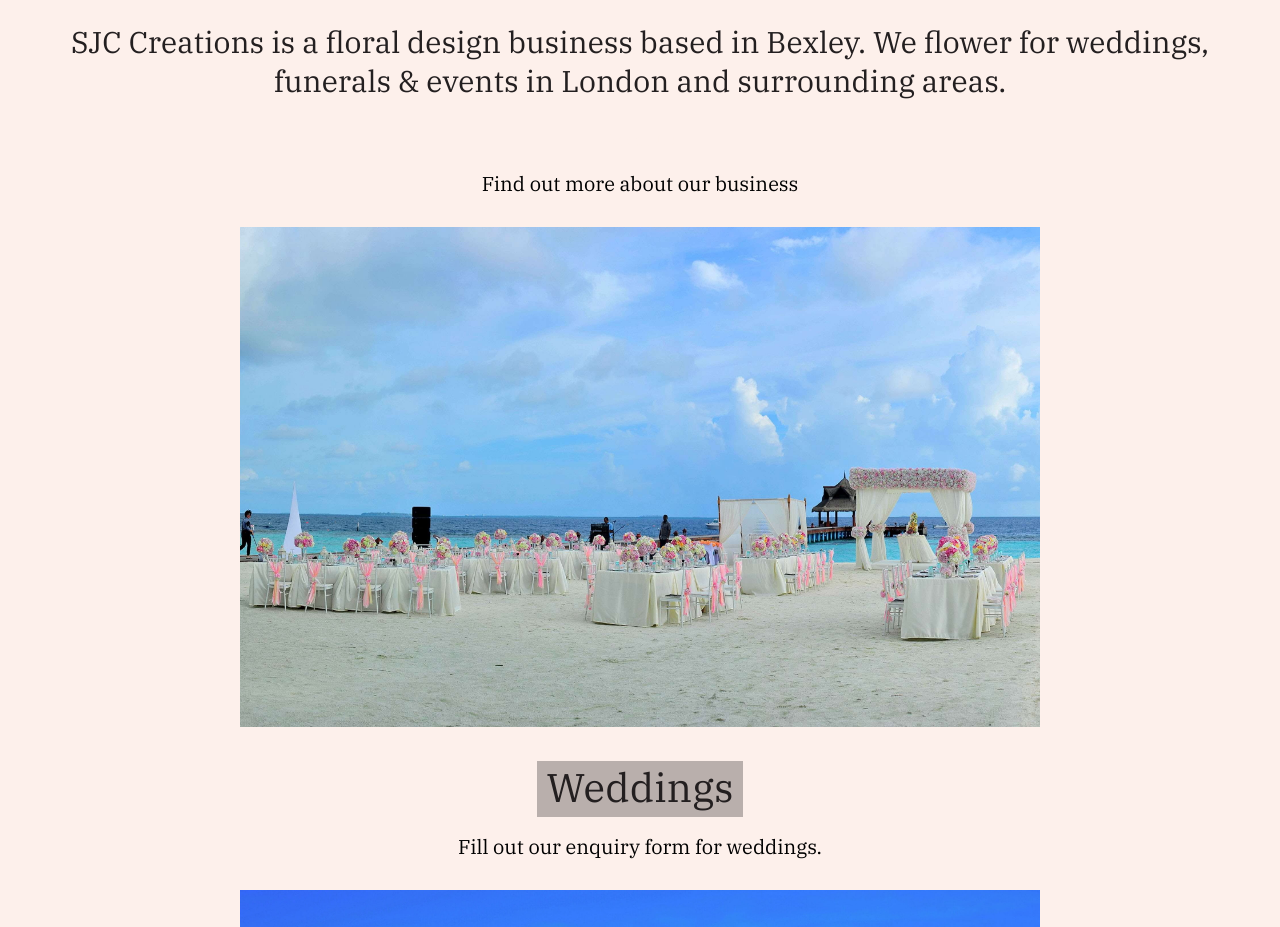
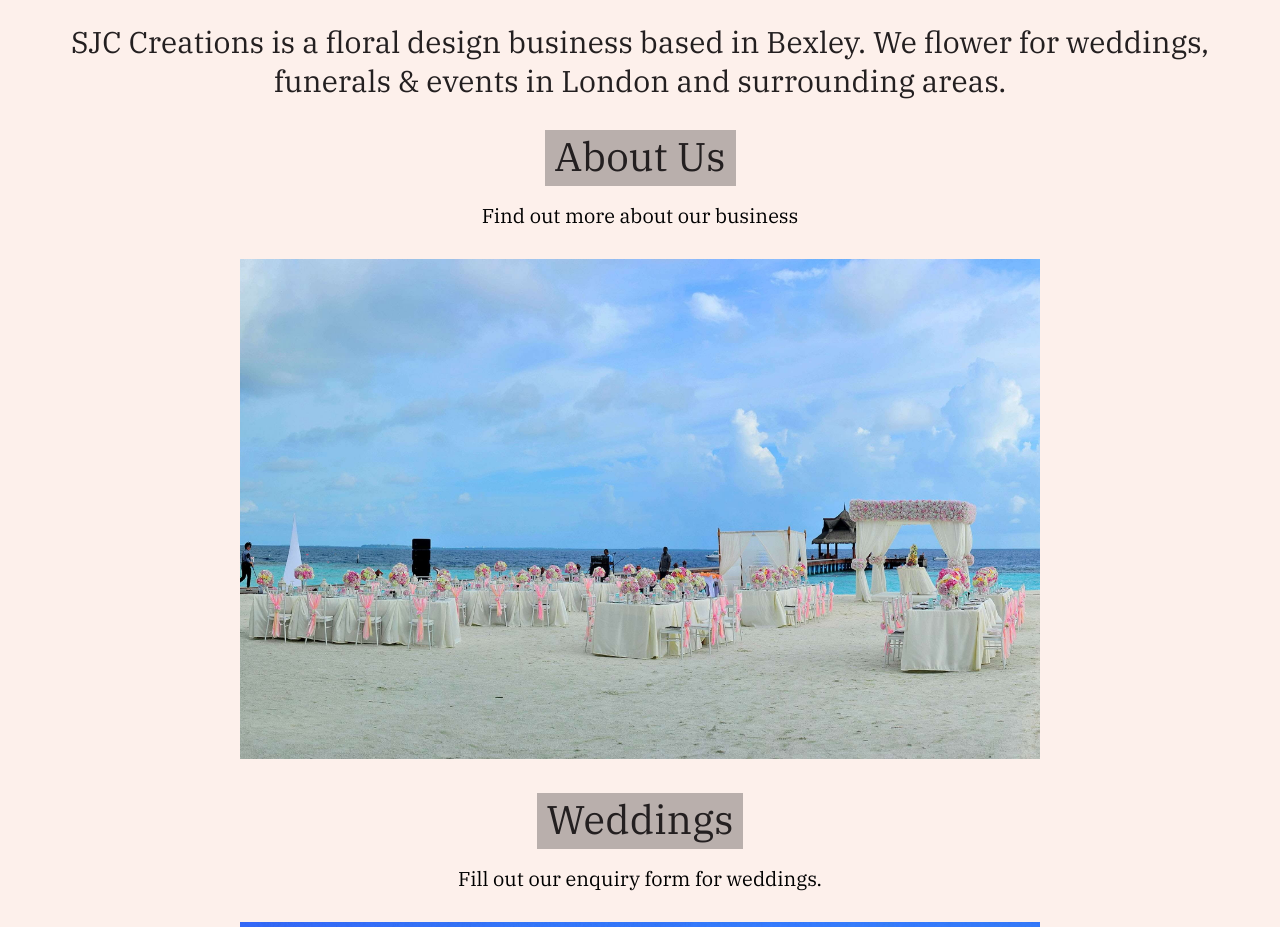
Before and after one commit to lyndonljc123/Home, a plain HTML site: page index.html in a window 1280 px wide. Shown: the part 962-1889 px from the top of the page. Drawn offline with Linux system fonts and the light colour scheme.

Commit message:
corrected a lil whoopsie

```diff
--- a/index.html
+++ b/index.html
@@ -39,7 +39,7 @@
           areas.</p>
         </article>
         <nav>
-          <a href="https://lyndonljc123.github.io/About-Us/" class="sidebar-hl">About Us</a>
+          <a href="https://lyndonljc123.github.io/About-Us/" class="button">About Us</a>
         </nav>
            <div class="lildescrippy"> Find out more about our business </div>
             <img src="Zhomepicture1.jpg" class="images">
```
